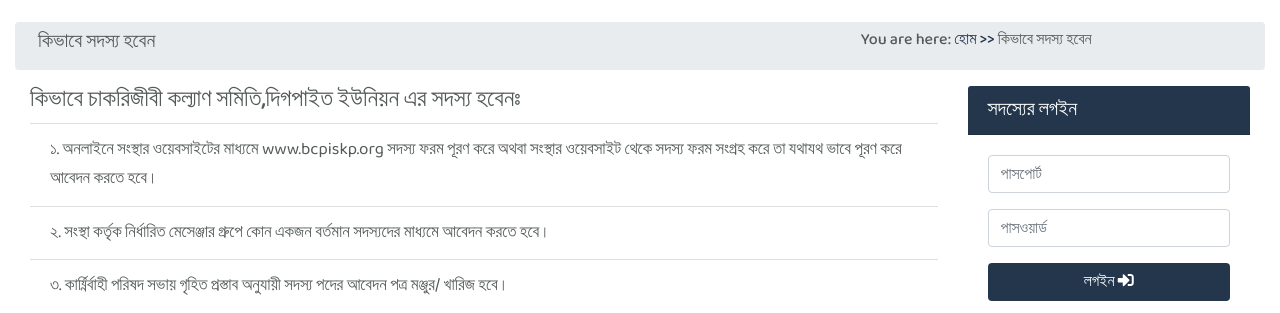
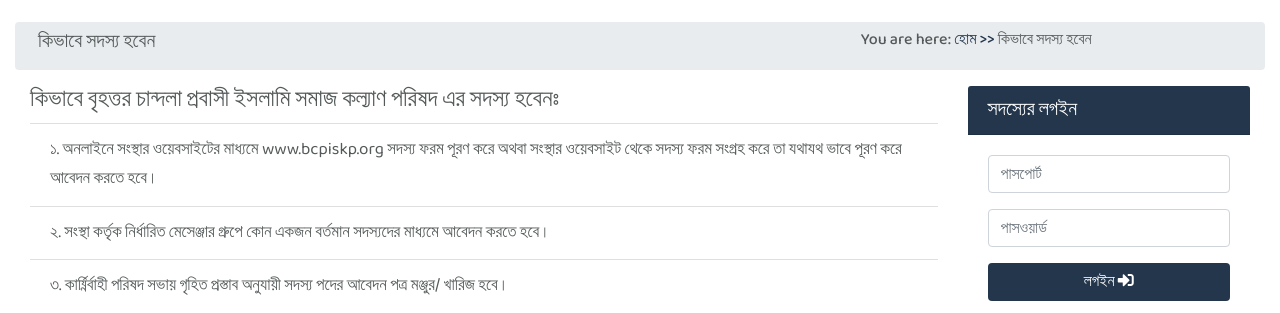
Before and after one commit to mhkmcp/gsc_project, a Django app: page /how-to-be-member in a window 1280 px wide. Shown: the part 167-480 px from the top of the page. Run offline with Django 3.2, Linux system fonts and the light colour scheme; data comes from the database, SQL or seed files in the repository; some libraries are stand-ins or nearby versions.

Commit message:
how to be member updated

```diff
--- a/templates/pages/member/how_to_be_member.html
+++ b/templates/pages/member/how_to_be_member.html
@@ -17,7 +17,7 @@
 
     <div class="row">
         <div class="intro-main col-md-9">
-            <h4>কিভাবে চাকরিজীবী কল্যাণ সমিতি,দিগপাইত ইউনিয়ন এর সদস্য হবেনঃ</h4>
+            <h4>কিভাবে বৃহত্তর চান্দলা প্রবাসী ইসলামি সমাজ কল্যাণ পরিষদ এর সদস্য হবেনঃ</h4>
             <ul class="list-group list-group-flush">
                 <li class="list-group-item">
                     ১. অনলাইনে সংস্থার ওয়েবসাইটের মাধ্যমে www.bcpiskp.org  সদস্য ফরম পূরণ করে অথবা সংস্থার ওয়েবসাইট থেকে সদস্য ফরম সংগ্রহ করে তা যথাযথ ভাবে পূরণ করে আবেদন করতে হবে।
```
